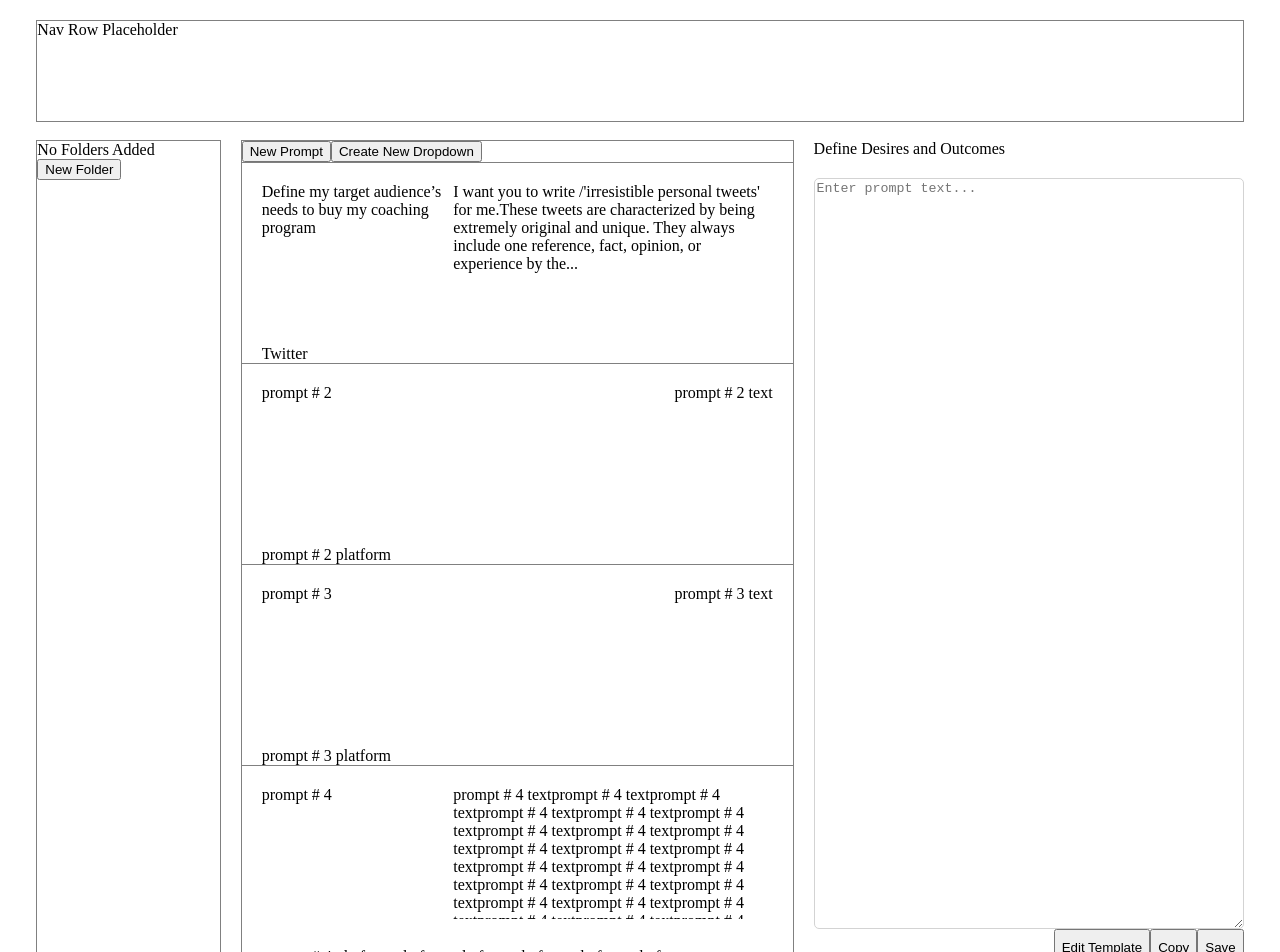
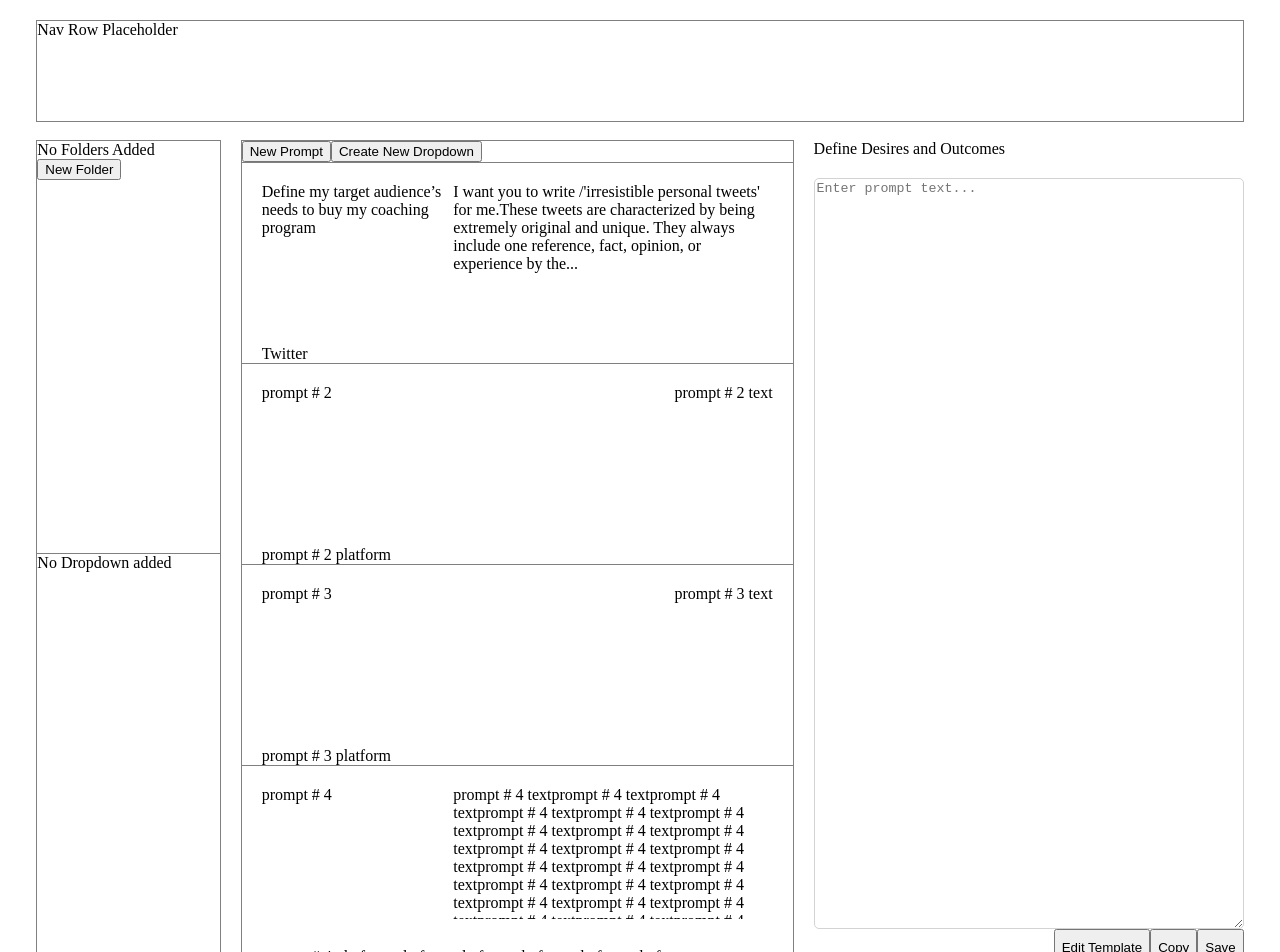
Before and after one commit to mohtasim317/prompt-library, a React (Vite) app: page / in a window 1280 px wide. Shown: the top 952 px of the page. Built offline with nearby package versions, Linux system fonts and the light colour scheme.

Commit message:
Created separate section for dropdowns that shows dropdown data

```diff
--- a/src/components/FolderBar/FolderBar.css
+++ b/src/components/FolderBar/FolderBar.css
@@ -1,4 +1,21 @@
-.FolderBar {
+.FolderandDropDownSection {
   display: flex;
   flex-direction: column;
+  justify-content: space-around;
+  align-content: space-around;
 }
+
+.FolderSection {
+  height: 50%;
+  overflow: auto;
+}
+
+.DropdownSection {
+  height: 50%;
+  overflow: auto;
+  border-top: 1px solid grey;
+}
+
+.DropDownView {
+  margin-bottom: 20px;
+}
--- a/src/components/FolderBar/FolderBar.tsx
+++ b/src/components/FolderBar/FolderBar.tsx
@@ -1,10 +1,16 @@
+import { DropdownContext } from "../../Context/DropdownContext";
+import { DropdownContextInterface } from "../../types";
 import "./FolderBar.css";
-import { useState } from "react";
+import { useContext, useState } from "react";
 
 function FolderBar() {
   const [showInputBox, setShowInputBox] = useState(false);
   const [folderList, setFolderList] = useState<string[]>([]);
   const [inputFolderName, setInputFolderName] = useState<string>("");
+
+  const { dropdownsList } = useContext(
+    DropdownContext
+  ) as DropdownContextInterface;
 
   const handleKeyDown = (event: { key: string }) => {
     if (event.key === "Enter") {
@@ -15,7 +21,7 @@ function FolderBar() {
   return (
     <>
       <div className="FolderandDropDownSection">
-        <div>
+        <div className="FolderSection">
           <div>
             {folderList.length > 0 ? (
               folderList.map((folder) => {
@@ -25,10 +31,11 @@ function FolderBar() {
               <div>No Folders Added</div>
             )}
           </div>
-
-          <button onClick={() => setShowInputBox((prevState) => !prevState)}>
-            New Folder
-          </button>
+          <div>
+            <button onClick={() => setShowInputBox((prevState) => !prevState)}>
+              New Folder
+            </button>
+          </div>
 
           {showInputBox && (
             <input
@@ -39,6 +46,25 @@ function FolderBar() {
             />
           )}
         </div>
+        <div className="DropdownSection">
+          {Object.keys(dropdownsList).length === 0 ? (
+            <div>No Dropdown added</div>
+          ) : (
+            <div>
+              {Object.keys(dropdownsList).map((key) => {
+                const dropdownOptions = Object.values(dropdownsList[key]);
+                return (
+                  <div className="DropDownView">
+                    {key}:
+                    {dropdownOptions.map((dropdownOptionObject) => {
+                      return <div>{dropdownOptionObject.dropdownOption}</div>;
+                    })}
+                  </div>
+                );
+              })}
+            </div>
+          )}
+        </div>
       </div>
     </>
   );
```
